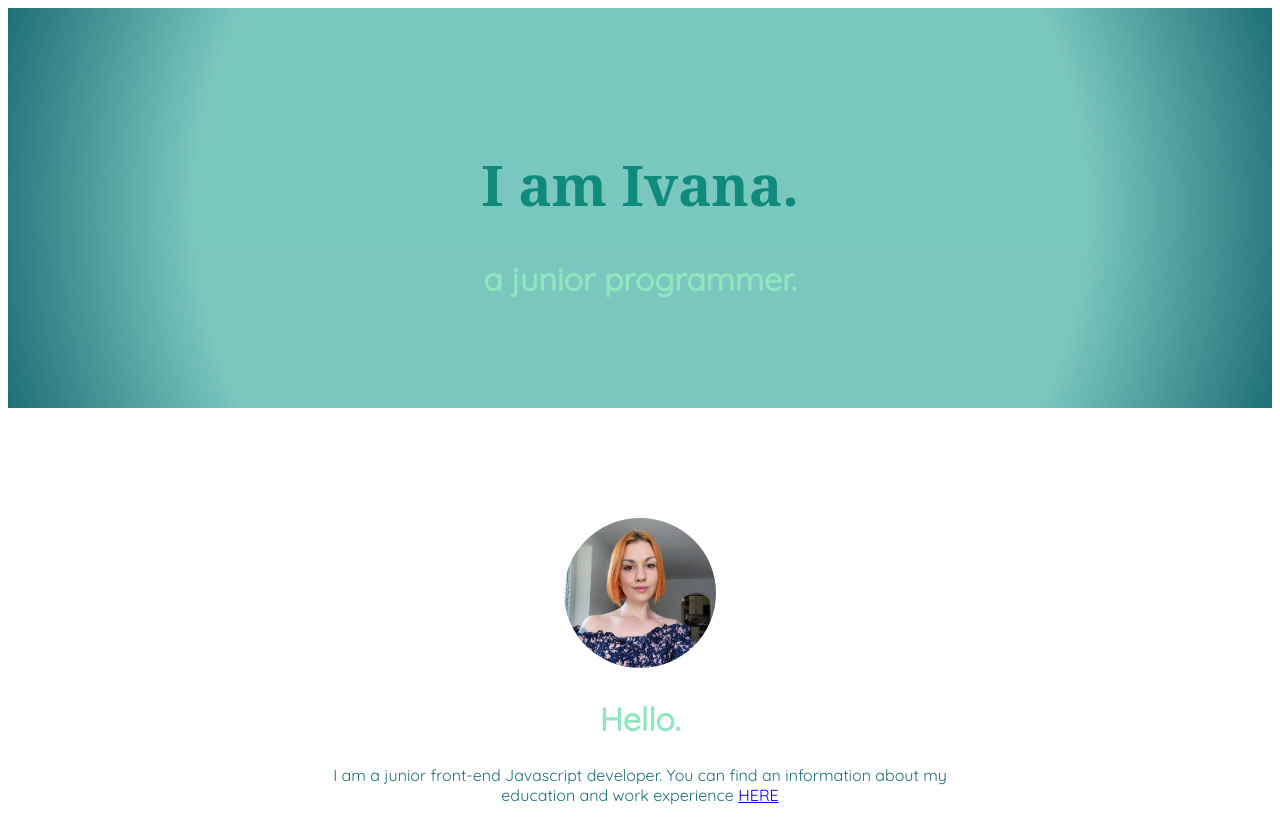
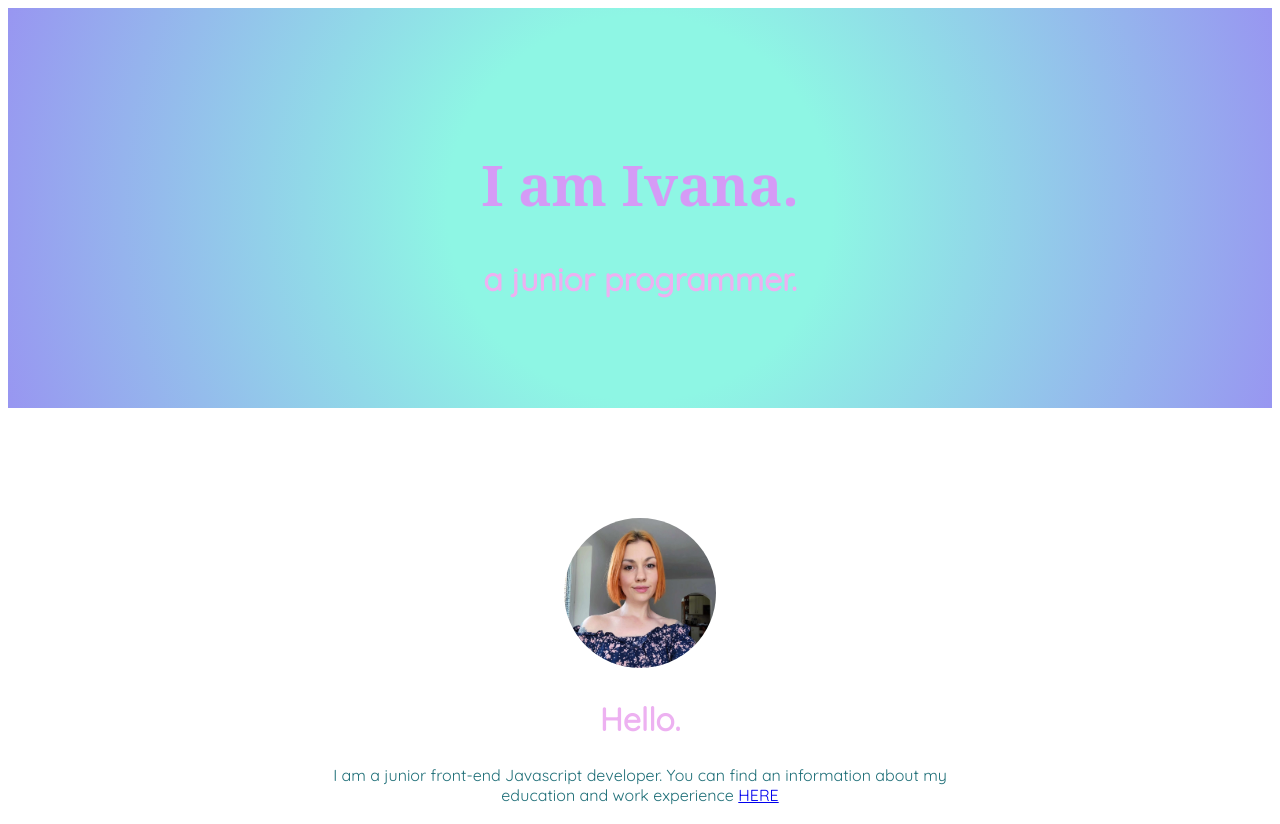
Before and after one commit to IvanaKucova/my-website, a plain HTML site: page index.html in a window 1280 px wide. Shown: the top 824 px of the page. Drawn offline with Linux system fonts and the light colour scheme.

Commit message:
style.css

```diff
--- a/style.css
+++ b/style.css
@@ -16,8 +16,8 @@ body {
 }
 
 #top-container {
-    background: rgb(59,174,160);
-    background: radial-gradient(circle, rgba(59,174,160,0.6839110644257703) 67%, rgba(31,111,120,1) 100%);
+    background: rgb(142,246,228);
+    background: radial-gradient(circle, rgba(142,246,228,1) 29%, rgba(152,150,241,1) 100%);
     height: 400px;
     margin-top: 0px;
     margin-bottom: 50px;
@@ -33,13 +33,13 @@ body {
 h1 {
     font-family:Georgia, 'Times New Roman', Times, serif;
     font-size: 3.5rem;
-    color: #118a7e;
+    color: #d59bf6;
 
 }
 
 h2 {
     font-size: 2rem;
-    color: #93e4c1;
+    color: #edb1f1;
 }
 
 p {
@@ -112,8 +112,8 @@ h3 {
 
 #bottom-container {
 
-    background: rgb(59,174,160);
-    background: radial-gradient(circle, rgba(59,174,160,0.6839110644257703) 67%, rgba(31,111,120,1) 100%);
+    background: rgb(142,246,228);
+    background: radial-gradient(circle, rgba(142,246,228,1) 29%, rgba(152,150,241,1) 100%);
     height: 150px;
     margin-top: 120px;
     padding-top: 45px;
```
